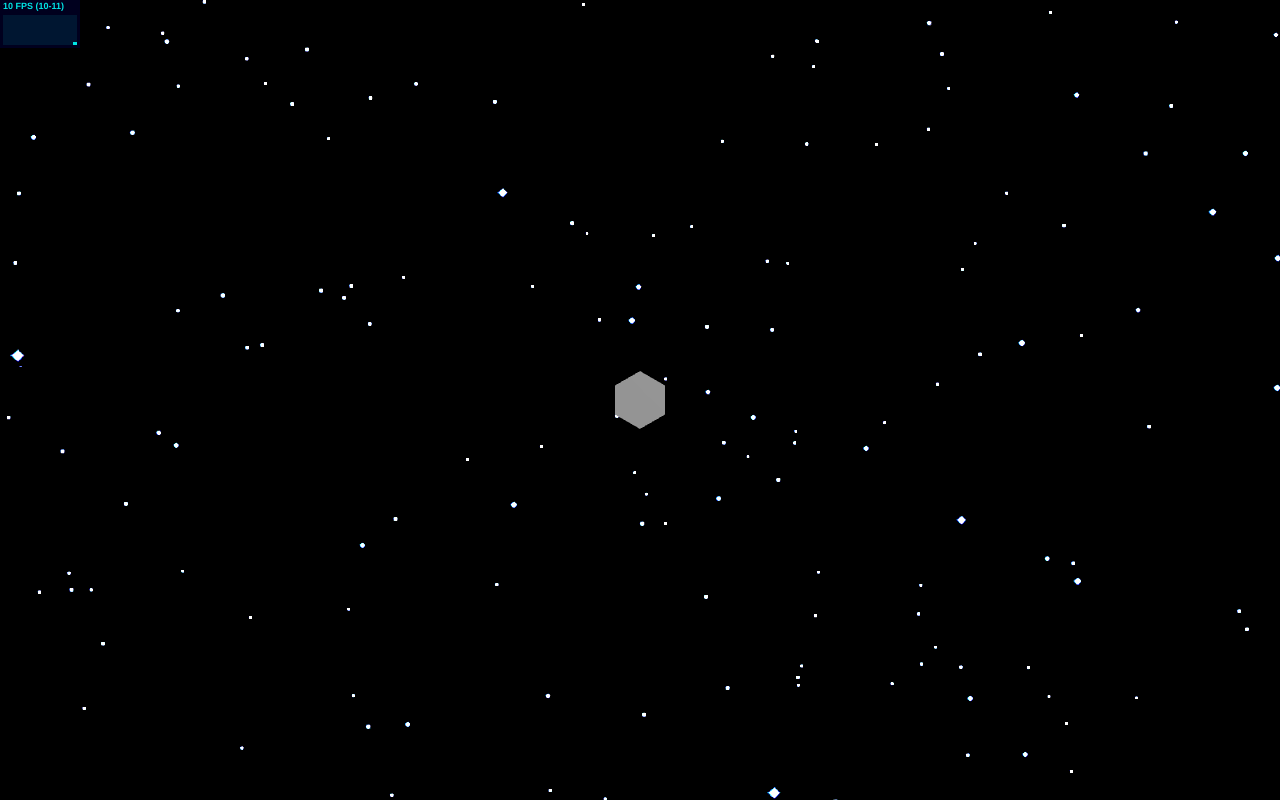
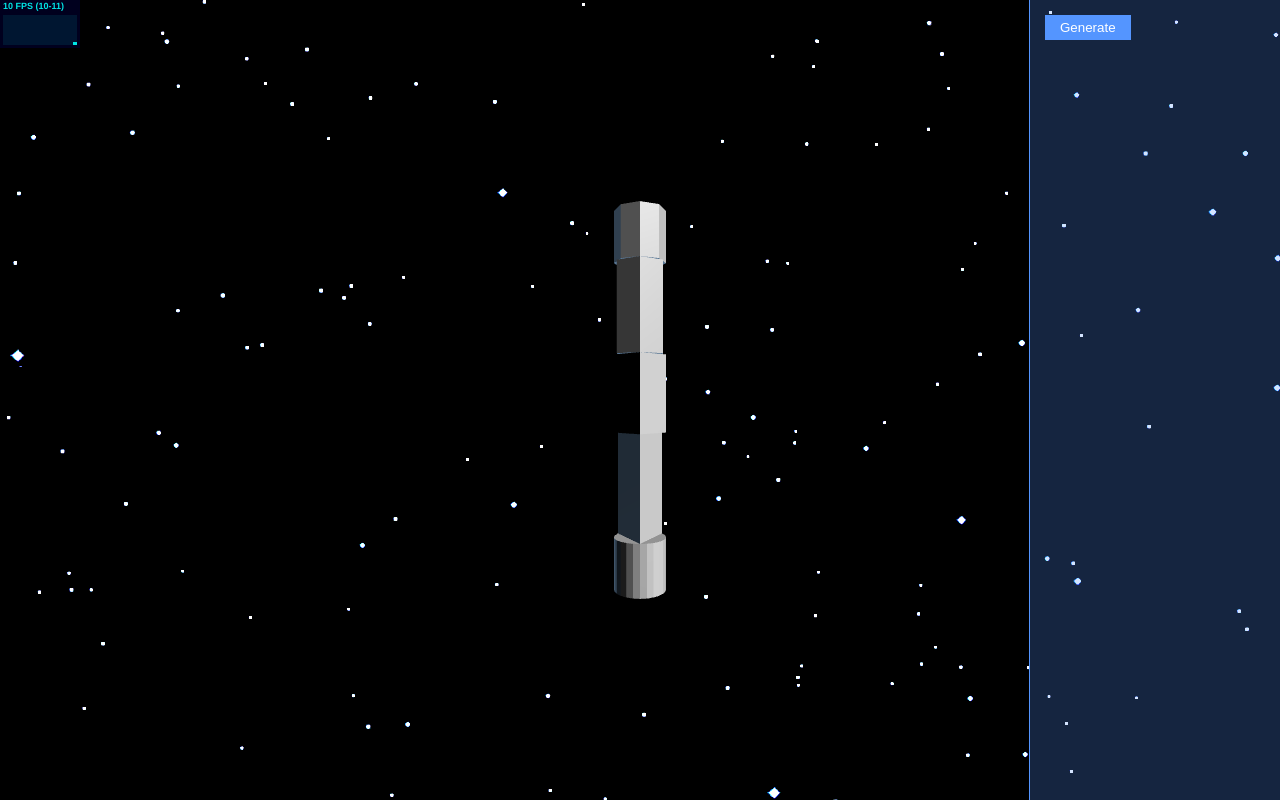
Before and after one commit to egeusz/spaceship_generator, a plain HTML site: page public/index.html in a window 1280 px wide. Drawn offline with Linux system fonts and the light colour scheme; animation ran at ten frames a second.

Commit message:
created construction function for segments

```diff
--- a/public/css/styles.css
+++ b/public/css/styles.css
@@ -23,3 +23,57 @@
 
 	overflow: hidden;
 }
+
+.ui{
+	position: absolute;
+	top:0;
+	right:0;
+	width: 250px;
+	height:100%;
+
+	background: rgba(84, 149, 255, 0.25);
+	border-left: solid 1px rgb(84,149,255);
+
+}
+
+
+button {
+    background: none;
+    border: 0;
+    color: inherit;
+    /* cursor: default; */
+    line-height: normal;
+    overflow: visible;
+    padding:0;
+    -webkit-appearance: button; /* for input */
+    -webkit-user-select: none; /* for button */
+       -moz-user-select: none;
+        -ms-user-select: none;
+}
+input::-moz-focus-inner,
+button::-moz-focus-inner {
+    border: 0;
+    padding: 0;
+}
+
+
+
+
+.btn_calculate{
+	float:left;
+	margin: 15px;
+
+	padding:5px;
+	padding-right:15px;
+	padding-left:15px;
+
+	background:rgb(84,149,255);
+
+	color:#fff;
+}
+.btn_calculate:hover{
+	background:rgb(130, 177, 255);
+}
+.btn_calculate:active{
+	background:rgb(0,0,0);
+}
--- a/public/index.html
+++ b/public/index.html
@@ -18,8 +18,26 @@
 		<div class="screen" id="screen">
 
 		</div>
+
+		<div class="ui" id="controls">
+
+				<button class="btn_calculate" id="btn_generate">Generate</button>
+
+
+
+
+
+
+
+
+		</div>
+
+
+
 		<script src="js/utilities.js"></script>
 		<script src="js/controls.js"></script>
+		<script src="js/constructor.js"></script>
+		<script src="js/ship.js"></script>
 		<script src="js/background.js"></script>
 		<script src="js/init.js"></script>
 	</body>
--- /dev/null
+++ b/public/js/constructor.js
@@ -0,0 +1,90 @@
+function constructShip(spec, ship_root) {
+
+    console.log("Constructing Ship ...");
+
+
+
+
+    var positionSum = 0;
+
+    for (var i = 0; i < spec.segments.length; i++) {
+
+        seg = spec.segments[i];
+        positionSum += seg.length / 2;
+
+        //------------------------------------------
+        //build segment
+        var geometry = new THREE.CylinderGeometry(seg.radius, seg.radius, seg.length, seg.sides);
+        geometry.computeFlatVertexNormals();
+        var material = new THREE.MeshPhongMaterial({
+            color: 0xffffff,
+        });
+
+        var segment_mesh = new THREE.Mesh(geometry, material);
+
+        //------------------------------------------
+        //build spokes
+        if (seg.spokes) {
+            console.log("HI");
+            // for (var i = 0; i < seg.spokes.length; i++) {
+            //     spoke = seg.spokes[i];
+
+            //     makeSpoke = ContructionMethods.spokes[spoke.type];
+            //     if (makeSpoke) {
+            //         makeSpoke(segment_mesh, spoke);
+            //     }
+            // }
+
+        }
+
+        //------------------------------------------
+        //build rings
+        if (seg.rings) {
+
+
+        }
+
+
+
+        //mesh.rotateX(toRad(90));
+        segment_mesh.position.y = positionSum;
+        positionSum += seg.length / 2;
+
+        ship_root.add(segment_mesh);
+    }
+
+    //recenter the ship.
+    ship_root.position.y = -(positionSum / 2);
+
+
+
+
+
+    return ship_root;
+
+}
+
+
+var ContructionMethods = {
+
+    spokes: {
+
+        cube: function(seg, spec_spoke) {
+
+            var geometry = new THREE.Cube(100, 100, 100);
+            geometry.computeFlatVertexNormals();
+            var material = new THREE.MeshPhongMaterial({
+                color: 0xffffff,
+            });
+
+            var mesh = new THREE.Mesh(geometry, material);
+            mesh.position.x = 200;
+
+            seg.add(mesh);
+
+            return seg;
+
+        }
+    }
+
+}
--- a/public/js/controls.js
+++ b/public/js/controls.js
@@ -1,3 +1,20 @@
+function InterfaceControls(e_controls, ship_root) {
+
+    var e_generate_btn = e_controls.find("#btn_generate");
+
+
+
+    e_generate_btn.on('click', function() {
+
+        constructShip(shipspec, ship_root);
+
+    });
+
+    constructShip(shipspec, ship_root);
+
+}
+
+
 function CameraControls(e_screen, camera_root) {
     var self = this;
     var camera = camera_root.children[0];
--- a/public/js/init.js
+++ b/public/js/init.js
@@ -9,20 +9,20 @@ var camera_bg;
 var renderer;
 
 var camera_root;
+var ship_root;
 
 var cameraControls;
 
 
-var geometry, material, mesh;
-
-
 
 var e_screen;
+var e_controls;
 
 
 function init() {
 
     e_screen = $("#screen");
+    e_controls = $("#controls");
 
 
     scene = new THREE.Scene();
@@ -49,18 +49,13 @@ function init() {
     camera_root.add(camera);
     scene.add(camera_root);
 
+    ship_root = new THREE.Object3D();
+    scene.add(ship_root);
+
     //geometry = new THREE.BoxGeometry(200, 200, 200);
 
     //CylinderGeometry(radiusTop, radiusBottom, height, radiusSegments, heightSegments, openEnded, thetaStart, thetaLength)
-    geometry = new THREE.CylinderGeometry(50, 50, 200, 6);
-    geometry.computeFlatVertexNormals();
-    material = new THREE.MeshPhongMaterial({
-        color: 0xffffff,
-    });
 
-    mesh = new THREE.Mesh(geometry, material);
-    mesh.rotateX(toRad(90));
-    scene.add(mesh);
 
 
 
@@ -102,6 +97,8 @@ function init() {
 
     cameraControls = new CameraControls(e_screen, camera_root);
 
+    interfaceControls = new InterfaceControls(e_controls, ship_root);
+
     animate();
 }
 
--- /dev/null
+++ b/public/js/ship.js
@@ -0,0 +1,48 @@
+var shipspec = {
+    segments: [{
+        length: 100,
+        radius: 50,
+        symmetry: 0,
+        sides: 24,
+
+        spokes: [],
+
+    }, {
+        length: 200,
+        radius: 50,
+        symmetry: 3,
+        sides: 3,
+
+        spokes: [],
+
+    }, {
+        length: 150,
+        radius: 50,
+        symmetry: 4,
+        sides: 4,
+
+        spokes: [],
+
+    }, {
+        length: 175,
+        radius: 50,
+        symmetry: 6,
+        sides: 6,
+
+        spokes: [{
+            type: "cube",
+            length: 50,
+            offset: 25,
+            radius: 25,
+            symmetry: 3,
+            onFace: true,
+        }]
+    }, {
+        length: 100,
+        radius: 50,
+        symmetry: 8,
+        sides: 8,
+
+        spokes: [],
+    }]
+}
--- a/server/server.js
+++ b/server/server.js
@@ -9,6 +9,6 @@ const app = express();
 app.use(express.static('../public'));
 
 
-app.listen(3000, function() {
-    console.log('Example app listening on port 3000!')
+app.listen(3333, function() {
+    console.log('Example app listening on port 3333!')
 })
```
